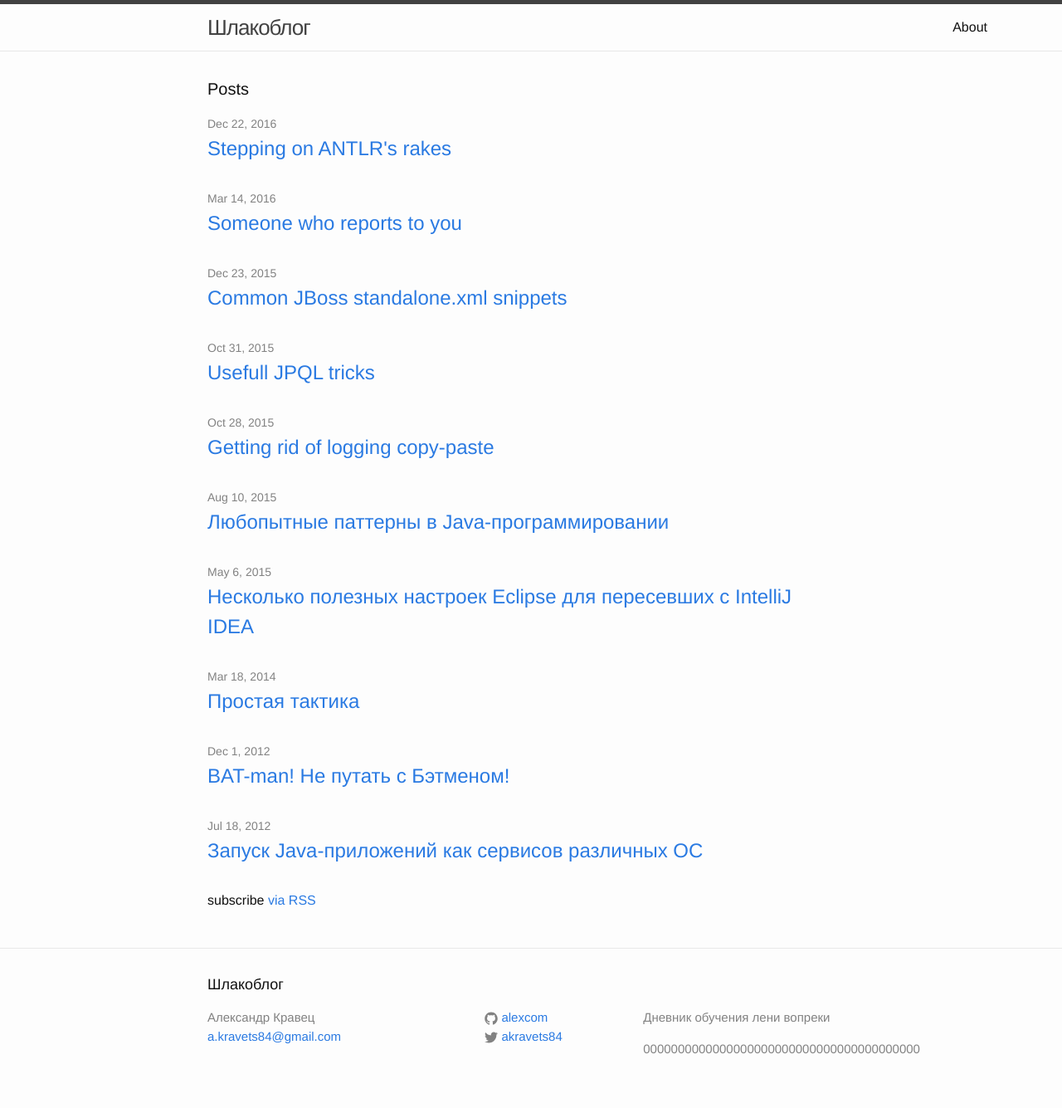
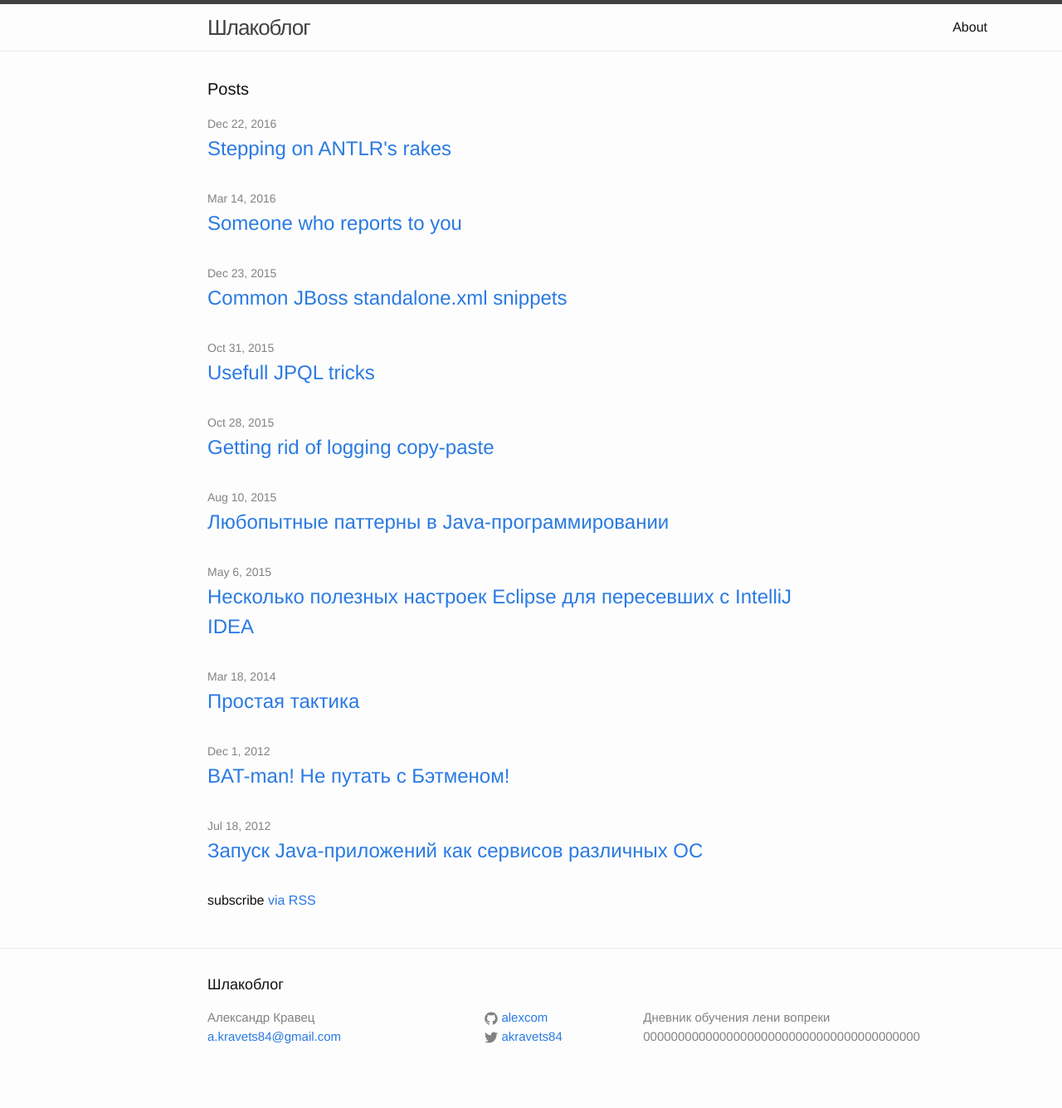
Before and after one commit to alexcom/alexcom.github.io, a Jekyll site: the page built from index.html, in a window 1280 px wide. Shown: the whole page at 83% size. Built offline with Jekyll 4.4.1, drawn with Linux system fonts in a browser that asks for light colours.

Commit message:
Updated footer.html

```diff
--- a/_includes/footer.html
+++ b/_includes/footer.html
@@ -46,8 +46,10 @@
       </div>
 
       <div class="footer-col  footer-col-3">
-        <p class="text">{{ site.description }}</p>
-        <p class="text">{{ site.github.build_revision }}</p>
+        <ul class="contact-list">
+        	<li class="text">{{ site.description }}</li>
+        	<li class="text">{{ site.github.build_revision }}</li>
+        </ul>
       </div>
     </div>
 
```
